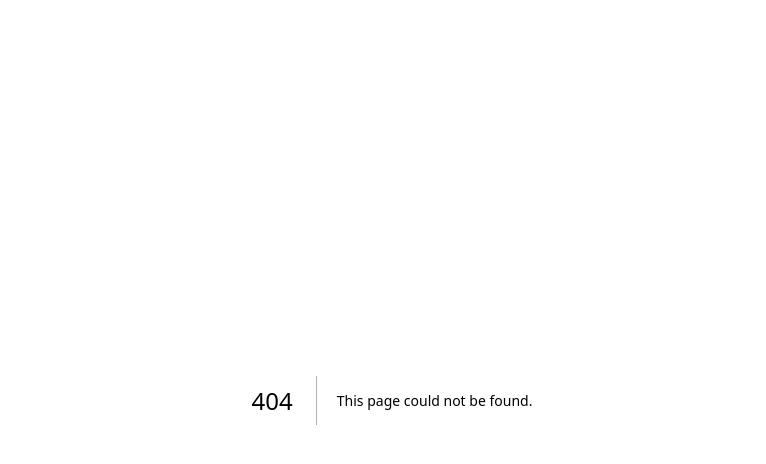
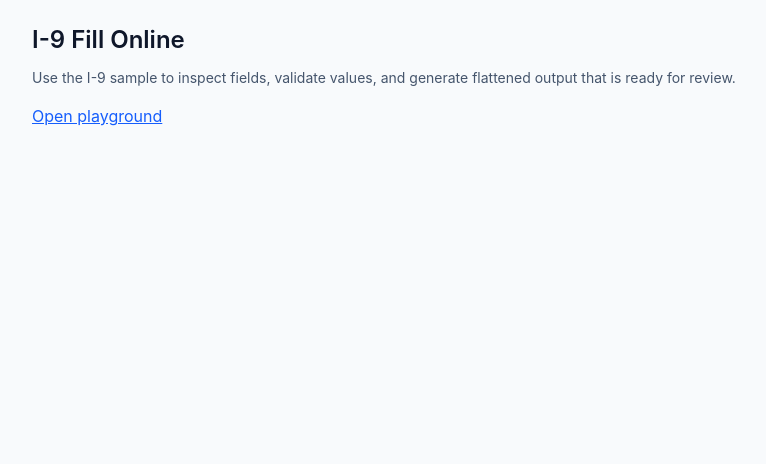
Before and after one commit to chayprabs/acroform-filler, a Next.js app in the folder apps/web/: page /i9-fill-online in a window 1280 px wide. Before the commit this address had no page. Shown: the top 464 px of the page, without its empty margins (248-1014 px from the left). Built offline with nearby package versions, Linux system fonts and the light colour scheme.

Commit message:
feat(seo): add required form workflow sub-routes and record section14 route verification evidence

```diff
--- /dev/null
+++ b/apps/web/app/fdf-to-pdf/page.tsx
@@ -0,0 +1,15 @@
+import Link from "next/link";
+
+export default function FdfToPdfPage() {
+  return (
+    <main className="mx-auto max-w-3xl p-6">
+      <h1 className="text-2xl font-semibold">FDF to PDF</h1>
+      <p className="mt-3 text-sm text-slate-600">
+        Import FDF data and map values into PDF AcroForm fields with optional appearance regeneration.
+      </p>
+      <Link className="mt-4 inline-block text-blue-600 underline" href="/">
+        Open playground
+      </Link>
+    </main>
+  );
+}
--- /dev/null
+++ b/apps/web/app/i9-fill-online/page.tsx
@@ -0,0 +1,15 @@
+import Link from "next/link";
+
+export default function I9FillOnlinePage() {
+  return (
+    <main className="mx-auto max-w-3xl p-6">
+      <h1 className="text-2xl font-semibold">I-9 Fill Online</h1>
+      <p className="mt-3 text-sm text-slate-600">
+        Use the I-9 sample to inspect fields, validate values, and generate flattened output that is ready for review.
+      </p>
+      <Link className="mt-4 inline-block text-blue-600 underline" href="/">
+        Open playground
+      </Link>
+    </main>
+  );
+}
--- /dev/null
+++ b/apps/web/app/pdf-flatten/page.tsx
@@ -0,0 +1,15 @@
+import Link from "next/link";
+
+export default function PdfFlattenPage() {
+  return (
+    <main className="mx-auto max-w-3xl p-6">
+      <h1 className="text-2xl font-semibold">PDF Flatten</h1>
+      <p className="mt-3 text-sm text-slate-600">
+        Flatten AcroForm widgets into static page content after validation checks for required fields.
+      </p>
+      <Link className="mt-4 inline-block text-blue-600 underline" href="/">
+        Open playground
+      </Link>
+    </main>
+  );
+}
--- /dev/null
+++ b/apps/web/app/pdf-form-fill/page.tsx
@@ -0,0 +1,15 @@
+import Link from "next/link";
+
+export default function PdfFormFillPage() {
+  return (
+    <main className="mx-auto max-w-3xl p-6">
+      <h1 className="text-2xl font-semibold">PDF Form Fill</h1>
+      <p className="mt-3 text-sm text-slate-600">
+        Use PdfForms to inspect fields, import JSON/FDF/XFDF, and generate filled AcroForms with regenerated appearances.
+      </p>
+      <Link className="mt-4 inline-block text-blue-600 underline" href="/">
+        Open playground
+      </Link>
+    </main>
+  );
+}
--- /dev/null
+++ b/apps/web/app/w9-fill-online/page.tsx
@@ -0,0 +1,15 @@
+import Link from "next/link";
+
+export default function W9FillOnlinePage() {
+  return (
+    <main className="mx-auto max-w-3xl p-6">
+      <h1 className="text-2xl font-semibold">W-9 Fill Online</h1>
+      <p className="mt-3 text-sm text-slate-600">
+        Load the bundled W-9 sample, fill fields from UI or imported JSON/FDF/XFDF, and download flattened output.
+      </p>
+      <Link className="mt-4 inline-block text-blue-600 underline" href="/">
+        Open playground
+      </Link>
+    </main>
+  );
+}
--- /dev/null
+++ b/apps/web/app/xfdf-to-pdf/page.tsx
@@ -0,0 +1,15 @@
+import Link from "next/link";
+
+export default function XfdfToPdfPage() {
+  return (
+    <main className="mx-auto max-w-3xl p-6">
+      <h1 className="text-2xl font-semibold">XFDF to PDF</h1>
+      <p className="mt-3 text-sm text-slate-600">
+        Import XFDF values, inspect field mappings, and fill AcroForms with viewer-compatible appearance streams.
+      </p>
+      <Link className="mt-4 inline-block text-blue-600 underline" href="/">
+        Open playground
+      </Link>
+    </main>
+  );
+}
```
Also changed, not shown: 2 other files (tests, documents, lock files or other folders).
